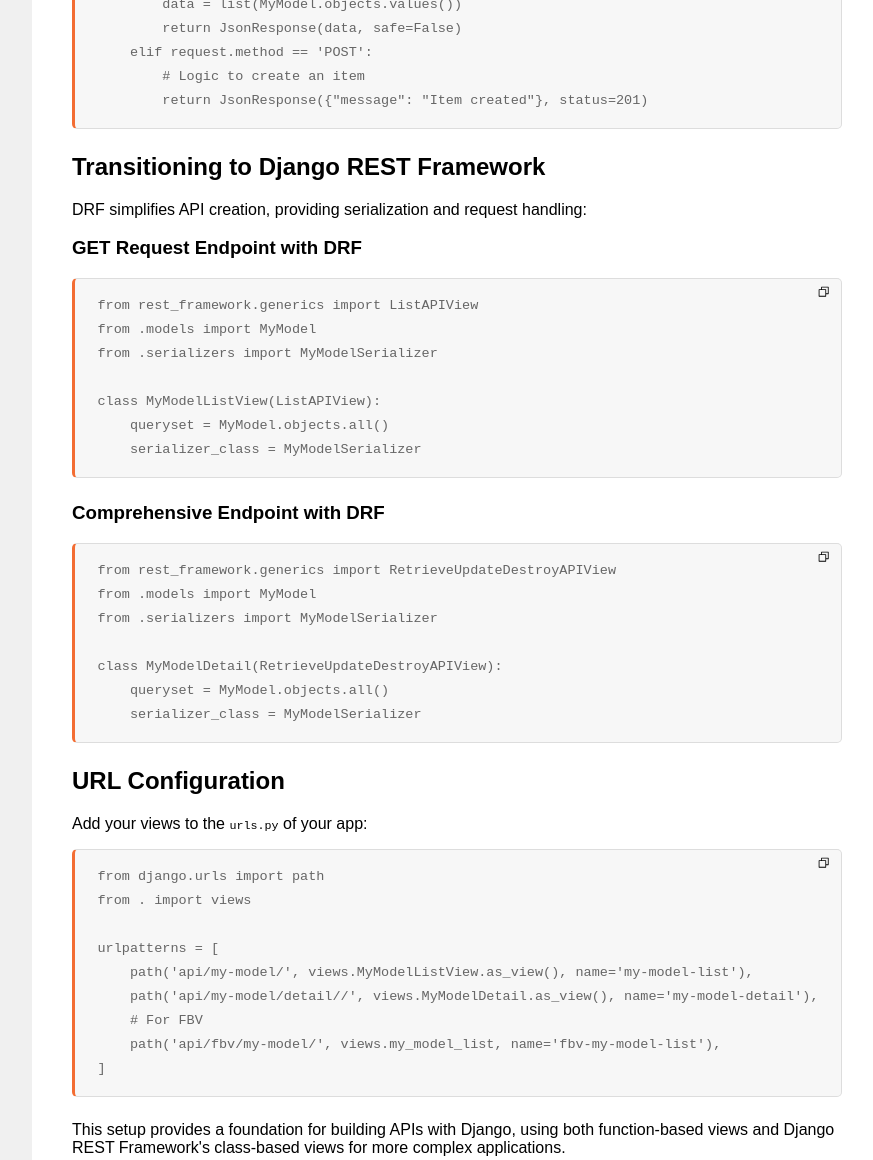
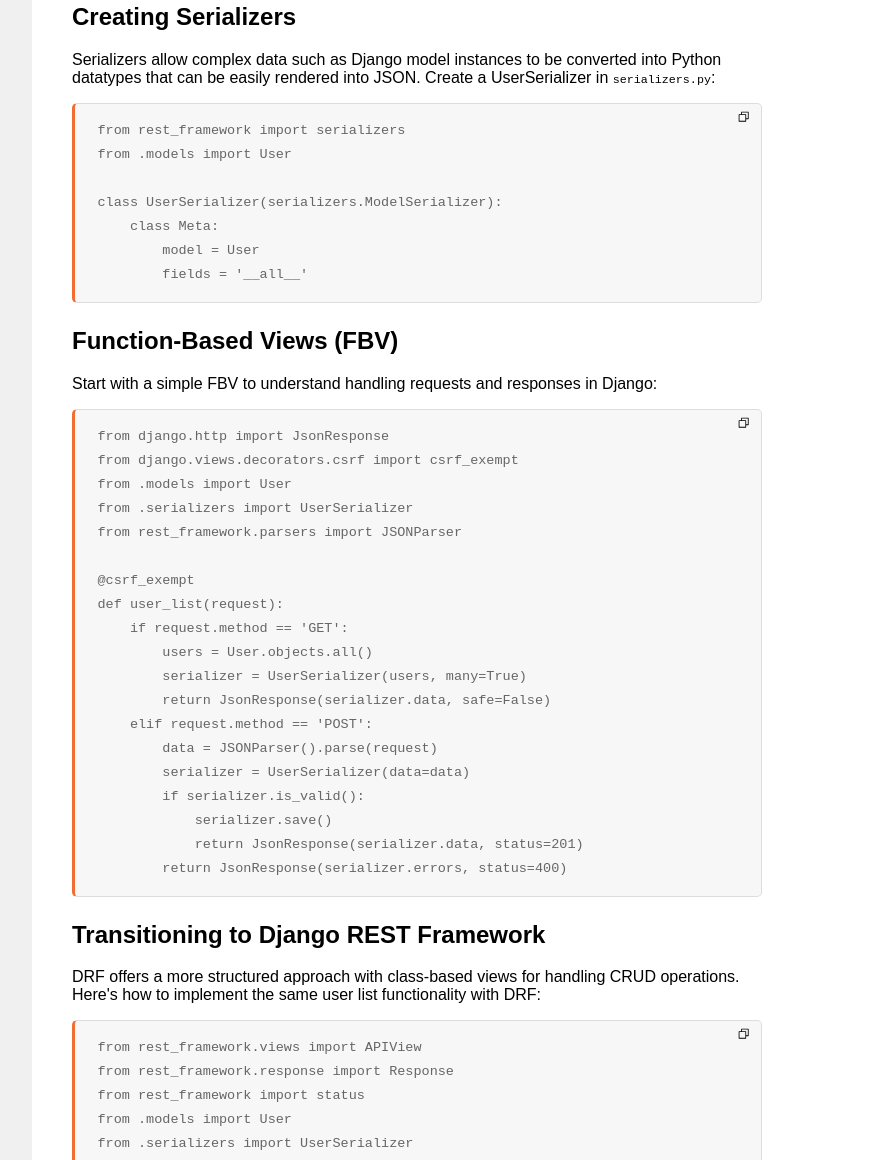
Before and after one commit to tm-LBenson/django-instructions, a plain HTML site: page restful_api_guide.html in a window 1280 px wide. Shown: the part 721-1881 px from the top of the page, without its empty margins (218-1091 px from the left). Drawn offline with nearby package versions, Linux system fonts and the light colour scheme.

Commit message:
add more on serliazers

```diff
--- a/restful_api_guide.html
+++ b/restful_api_guide.html
@@ -24,63 +24,85 @@
         <h1>Building RESTful APIs with Django</h1>
 
         <h2>Initial Setup</h2>
-        <p>Before starting, ensure Django is installed. Then, install Django REST Framework:</p>
-        <pre><code>pip install django djangorestframework</code></pre>
+        <p>Ensure Django is installed and create a new project if you haven't already. Then, install Django REST Framework:</p>
+        <pre><code>pip install djangorestframework</code></pre>
         <p>Add 'rest_framework' to your INSTALLED_APPS in <code>settings.py</code>:</p>
         <pre><code>INSTALLED_APPS = [
     ...
     'rest_framework',
 ]</code></pre>
 
-        <h2>Using Function-Based Views (FBV) for APIs</h2>
-        <p>Here's how to handle GET and POST requests with FBVs:</p>
+        <h2>Creating a Simple User Model</h2>
+        <p>Define a User model in <code>models.py</code>:</p>
+        <pre><code>from django.db import models
+
+class User(models.Model):
+    name = models.CharField(max_length=100)
+    email = models.EmailField(unique=True)</code></pre>
+
+        <h2>Creating Serializers</h2>
+        <p>Serializers allow complex data such as Django model instances to be converted into Python datatypes that can be easily rendered into JSON. Create a UserSerializer in <code>serializers.py</code>:</p>
+        <pre><code>from rest_framework import serializers
+from .models import User
+
+class UserSerializer(serializers.ModelSerializer):
+    class Meta:
+        model = User
+        fields = '__all__'</code></pre>
+
+        <h2>Function-Based Views (FBV)</h2>
+        <p>Start with a simple FBV to understand handling requests and responses in Django:</p>
         <pre><code>from django.http import JsonResponse
-from django.views.decorators.http import require_http_methods
-from .models import MyModel
+from django.views.decorators.csrf import csrf_exempt
+from .models import User
+from .serializers import UserSerializer
+from rest_framework.parsers import JSONParser
 
-@require_http_methods(["GET", "POST"])
-def my_model_list(request):
+@csrf_exempt
+def user_list(request):
     if request.method == 'GET':
-        data = list(MyModel.objects.values())
-        return JsonResponse(data, safe=False)
+        users = User.objects.all()
+        serializer = UserSerializer(users, many=True)
+        return JsonResponse(serializer.data, safe=False)
     elif request.method == 'POST':
-        # Logic to create an item
-        return JsonResponse({"message": "Item created"}, status=201)</code></pre>
+        data = JSONParser().parse(request)
+        serializer = UserSerializer(data=data)
+        if serializer.is_valid():
+            serializer.save()
+            return JsonResponse(serializer.data, status=201)
+        return JsonResponse(serializer.errors, status=400)</code></pre>
 
         <h2>Transitioning to Django REST Framework</h2>
-        <p>DRF simplifies API creation, providing serialization and request handling:</p>
+        <p>DRF offers a more structured approach with class-based views for handling CRUD operations. Here's how to implement the same user list functionality with DRF:</p>
+        <pre><code>from rest_framework.views import APIView
+from rest_framework.response import Response
+from rest_framework import status
+from .models import User
+from .serializers import UserSerializer
 
-        <h3>GET Request Endpoint with DRF</h3>
-        <pre><code>from rest_framework.generics import ListAPIView
-from .models import MyModel
-from .serializers import MyModelSerializer
+class UserList(APIView):
+    def get(self, request, format=None):
+        users = User.objects.all()
+        serializer = UserSerializer(users, many=True)
+        return Response(serializer.data)
 
-class MyModelListView(ListAPIView):
-    queryset = MyModel.objects.all()
-    serializer_class = MyModelSerializer</code></pre>
-
-        <h3>Comprehensive Endpoint with DRF</h3>
-        <pre><code>from rest_framework.generics import RetrieveUpdateDestroyAPIView
-from .models import MyModel
-from .serializers import MyModelSerializer
-
-class MyModelDetail(RetrieveUpdateDestroyAPIView):
-    queryset = MyModel.objects.all()
-    serializer_class = MyModelSerializer</code></pre>
+    def post(self, request, format=None):
+        serializer = UserSerializer(data=request.data)
+        if serializer.is_valid():
+            serializer.save()
+            return Response(serializer.data, status=status.HTTP_201_CREATED)
+        return Response(serializer.errors, status=status.HTTP_400_BAD_REQUEST)</code></pre>
 
         <h2>URL Configuration</h2>
-        <p>Add your views to the <code>urls.py</code> of your app:</p>
+        <p>Finally, configure URLs to connect requests to the appropriate views. Update your app's <code>urls.py</code>:</p>
         <pre><code>from django.urls import path
-from . import views
+from .views import UserList
 
 urlpatterns = [
-    path('api/my-model/', views.MyModelListView.as_view(), name='my-model-list'),
-    path('api/my-model/detail/<int:pk>/', views.MyModelDetail.as_view(), name='my-model-detail'),
-    # For FBV
-    path('api/fbv/my-model/', views.my_model_list, name='fbv-my-model-list'),
+    path('users/', UserList.as_view(), name='user-list'),
 ]</code></pre>
 
-        <p>This setup provides a foundation for building APIs with Django, using both function-based views and Django REST Framework's class-based views for more complex applications.</p>
+        <p>This guide provides a step-by-step approach to building a basic RESTful API in Django, starting from function-based views and transitioning to a more structured approach with Django REST Framework.</p>
     </div>
 </main>
 <script src="injectCopyButtons.js"></script>
```
